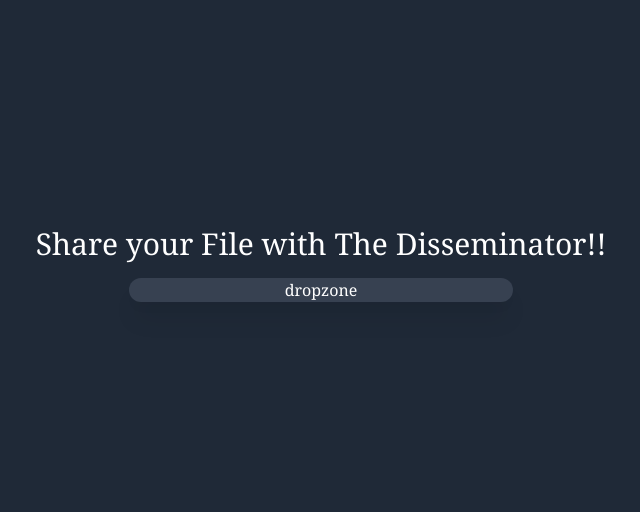
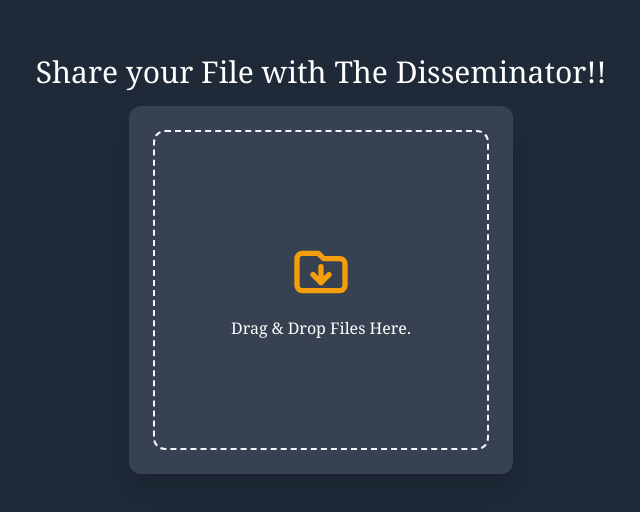
Before and after one commit to abhinavpurohit47/Disseminator_frontend, a Next.js app: page / in a window 1280 px wide. Shown: the part 144-656 px from the top of the page, without its empty margins (319-959 px from the left). Built offline with nearby package versions, Linux system fonts and the light colour scheme.

Commit message:
✨  DropZone with accept & reject functionalities.

```diff
--- a/package.json
+++ b/package.json
@@ -10,7 +10,8 @@
   "dependencies": {
     "next": "10.1.3",
     "react": "17.0.2",
-    "react-dom": "17.0.2"
+    "react-dom": "17.0.2",
+    "react-dropzone": "^11.3.4"
   },
   "devDependencies": {
     "@tailwindcss/jit": "^0.1.18",
--- a/src/components/Delete.tsx
+++ /dev/null
@@ -1,25 +0,0 @@
-const Delete = () => {
-  return (
-    <div className="py-48  px-36">
-      <div className="flex flex-col mx-auto space-y-6 w-max">
-        <h1 className="text-4xl font-bold text-gray-50 ">
-          This is a boilerplate for Next js with TypeScript and Tailwind
-          CSS(@JIT)
-        </h1>
-        <div className="flex flex-col pl-8 space-y-4 text-xl font-medium text-gray-300">
-          <h3>- src based project directory</h3>
-          <h3>- typeScript path mapping already configured</h3>
-        </div>
-        <div className="flex flex-col pl-8 space-y-4 text-xl font-medium text-gray-300">
-          <h5 className="text-2xl">Tips:</h5>
-          <h3>
-            - vs code users : install Tailwind CSS IntelliSense & Headwind
-          </h3>
-          <h3>- use next-connect for the api</h3>
-        </div>
-      </div>
-    </div>
-  );
-};
-
-export default Delete;
--- /dev/null
+++ b/src/components/DropZoneComponent.tsx
@@ -0,0 +1,43 @@
+import React, { Dispatch, useCallback, FunctionComponent } from 'react'
+import { useDropzone } from 'react-dropzone'
+
+const DropZoneComponent:FunctionComponent<{setFile:Dispatch<any>}> = ({setFile}) => {
+
+    const onDrop = useCallback((acceptedFiles) => {
+        console.log(acceptedFiles);
+        setFile(acceptedFiles[0])
+    }, []);
+
+const { getRootProps, getInputProps,isDragAccept,isDragReject } = useDropzone({
+    onDrop,
+multiple:false,
+});
+
+return (
+        <div className="p-6 w-full">
+            <div {...getRootProps()} className= "h-80 w-full rounded-md cursor-pointer focus:outline-none">
+                <input {...getInputProps()} />
+                <div className={"flex flex-col p-6 items-center justify-center border-2 h-full border-dashed border-yellow-light rounded-xl space-y-3 " +
+            (isDragReject === true ? "border-red-600" :"")+
+            (isDragAccept === true ? "border-green-500" : "")
+        }>
+                 <svg xmlns="http://www.w3.org/2000/svg" className="h-16 w-16 text-yellow-500" fill="none" viewBox="0 0 24 24" stroke="currentColor">
+  <path strokeLinecap="round" strokeLinejoin="round" strokeWidth="2" d="M12 10v6m0 0l-3-3m3 3l3-3M3 17V7a2 2 0 012-2h6l2 2h6a2 2 0 012 2v8a2 2 0 01-2 2H5a2 2 0 01-2-2z" />
+</svg>
+                {isDragReject ? (
+                    <p className="mt-2 text-base  text-gray-300">
+                        Opps! one file at a time.
+                    </p>):(
+                        <div>
+                <p>
+                    Drag & Drop Files Here.
+                </p>
+                </div>
+                    )}
+            </div>
+        </div>
+        </div>
+    );
+};
+
+export default DropZoneComponent;
--- a/src/pages/index.tsx
+++ b/src/pages/index.tsx
@@ -1,13 +1,21 @@
+import DropZoneComponent from "@components/DropZoneComponent";
+import { useState } from "react";
+
 
 export default function Home() {
+  const[file,setFile] =  useState(null)
   return (
     <div className="flex flex-col items-center justify-center">
       <h1 className="my-4 text-3xl font-medium">
         Share your File with The Disseminator!!
       </h1>
       <div className="flex flex-col items-center justify-center bg-gray-700 shadow-xl w-96 rounded-xl">
-        dropzone
+        <DropZoneComponent setFile={setFile} />
         {/* render file */}
+{
+  file?.name
+}
+
         {/* upload button */}
       </div>
     </div>
```
Also changed, not shown: 1 other file (tests, documents, lock files or other folders).
